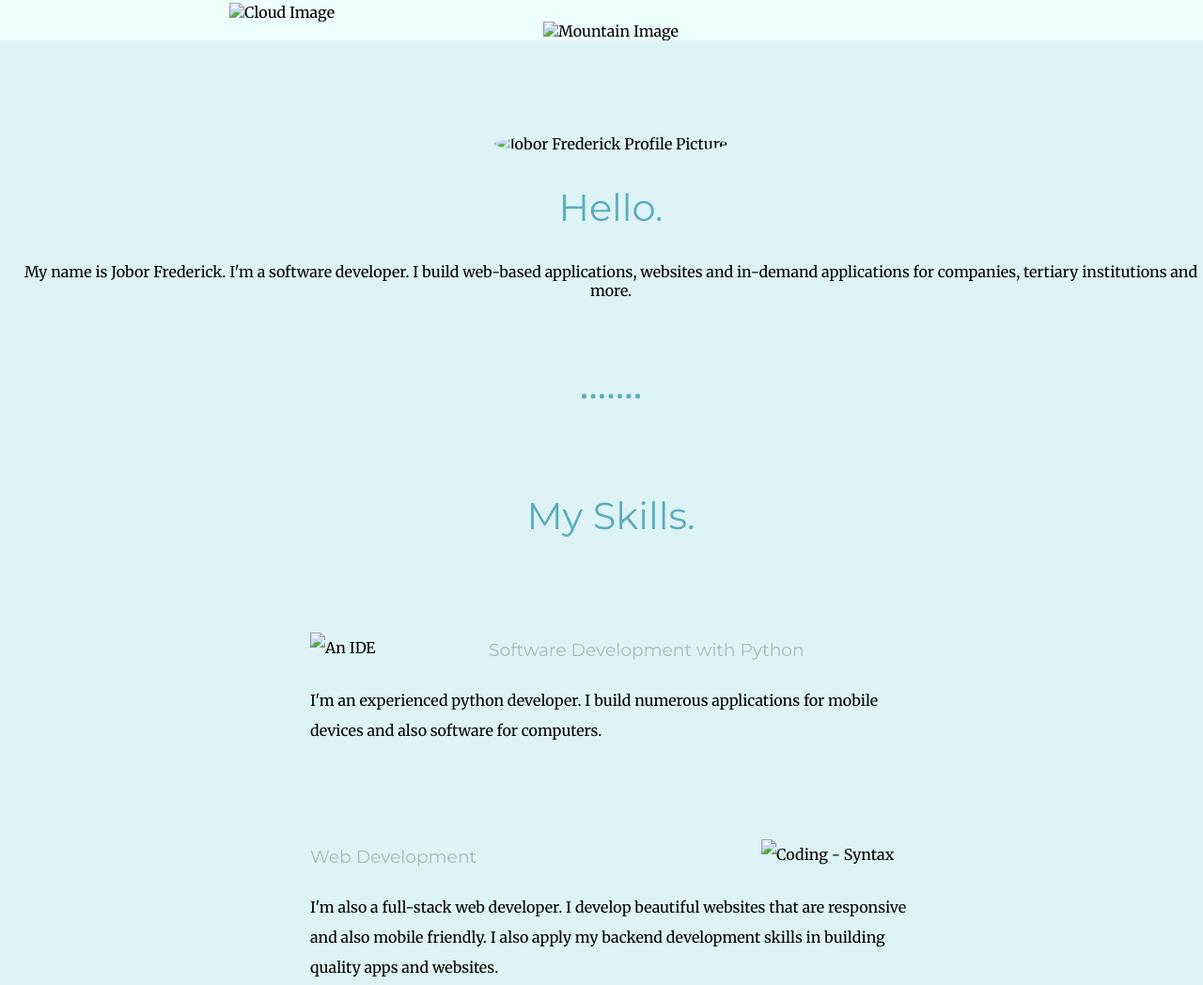
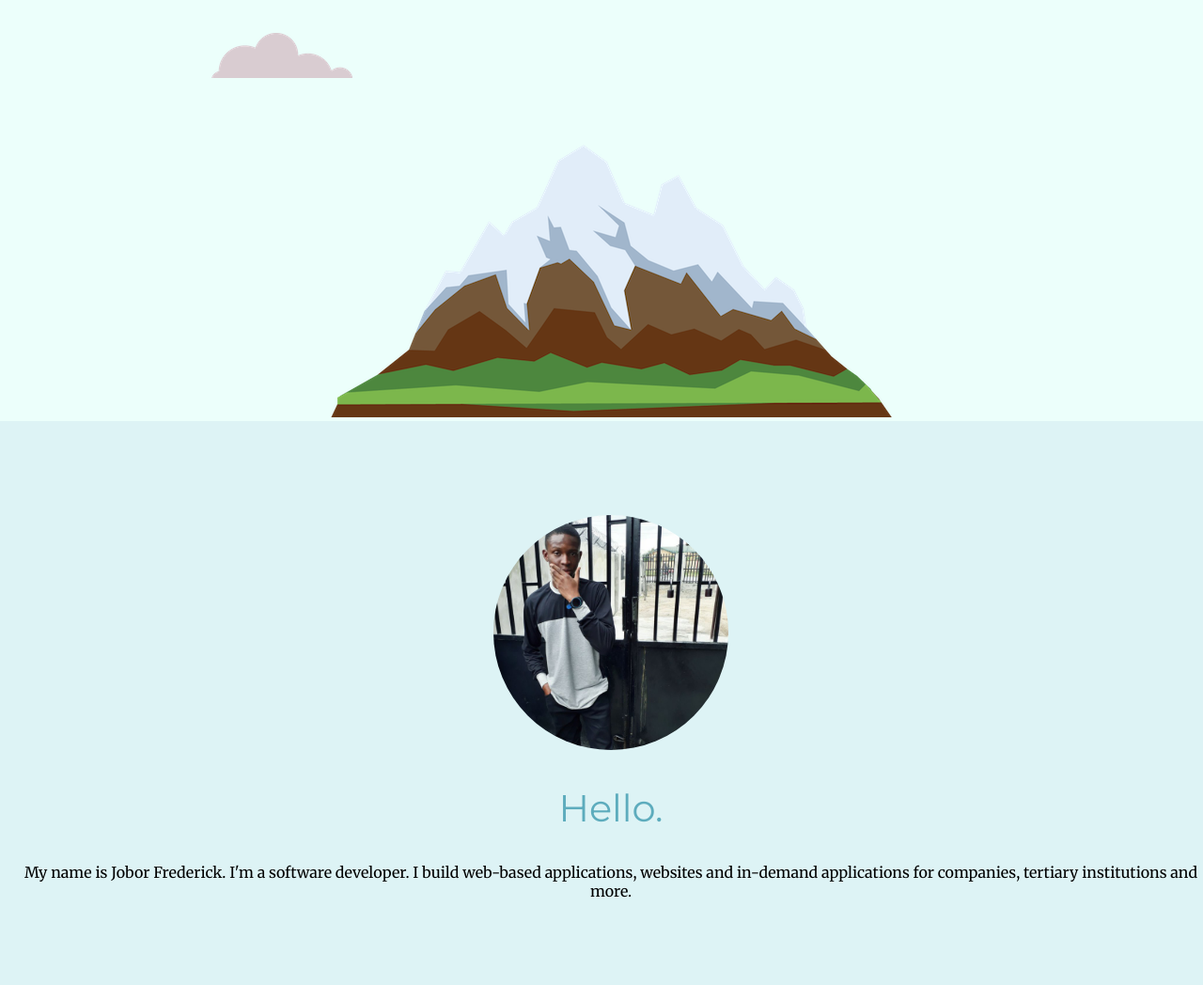
Before and after one commit to Jobor-Marho/cv, a plain HTML site: page index.html in a window 1280 px wide. Shown: the part 381-1429 px from the top of the page at 94% size. Drawn offline with Linux system fonts and the light colour scheme; files that its build step writes are made by us from their sources.

Commit message:
Update index.html

```diff
--- a/index.html
+++ b/index.html
@@ -4,22 +4,22 @@
         <meta charset="UTF-8">
         <title>Jobor Frederick</title>
         <!-- <link rel="stylesheet" href="../static/bootstrap-4.0.0/dist/css/bootstrap.css"> -->
-        <link rel="stylesheet" href="../static/CSS/styles.css">
-        <link rel="icon" href="../static/favicon.ico">
+        <link rel="stylesheet" href="CSS/styles.css">
+        <link rel="icon" href="favicon.ico">
         <link rel="preconnect" href="https://fonts.googleapis.com"><link rel="preconnect"href="https://fonts.gstatic.com" crossorigin><link href="https://fonts.googleapis.com/css2?family=Merriweather&family=Montserrat&family=Sacramento&display=swap" rel="stylesheet">
     </head>
     <body>
         <div class="top-container">
-            <img class="top-cloud" src="../static/images/cloud.png" alt="Cloud Image">
+            <img class="top-cloud" src="images/cloud.png" alt="Cloud Image">
             <h1>I'm Fred.</h1>
             <h2 class = "soft">a software developer.</h2>
-            <img class = "bottom-cloud" src="../static/images/cloud.png" alt="Cloud Image"><br>
-            <img class = "mount" src="../static/images/mountain.png" alt="Mountain Image">
+            <img class = "bottom-cloud" src="images/cloud.png" alt="Cloud Image"><br>
+            <img class = "mount" src="images/mountain.png" alt="Mountain Image">
         </div>
 <!--   ---------------------------------------------------------------------------------------------------------------->
         <div class="middle-container">
           <div class="profile">
-            <img class = "me" src="../static/me.jpeg" alt="Jobor Frederick Profile Picture">
+            <img class = "me" src="me.jpeg" alt="Jobor Frederick Profile Picture">
             <h2>Hello.</h2>
             <p>
                     My name is Jobor Frederick. I'm a software developer. I build web-based applications, websites and
@@ -31,7 +31,7 @@
           <div class="skills">
                 <h2>My Skills.</h2>
                 <div class="skill-row">
-                  <img class="code first" src="../static/programming.png" alt="An IDE">
+                  <img class="code first" src="programming.png" alt="An IDE">
 
                   <h3>Software Development with Python</h3>
                   <p>
@@ -40,7 +40,7 @@
                   </p>
                 </div>
                 <div class="skill-row">
-                  <img class="code second" src="../static/coding.png" alt="Coding - Syntax">
+                  <img class="code second" src="coding.png" alt="Coding - Syntax">
                   <h3>Web Development</h3>
                   <p>
                       I'm also a full-stack web developer. I develop beautiful websites that are responsive and also mobile
@@ -64,7 +64,7 @@
           <div class="bottom-container">
               <a class="footer-link" href="https://www.linkedin.com/in/jobor-frederick-991536210/">LinkedIn</a>
               <a class="footer-link" href="https://twitter.com/I_am_FredericK_">Twitter</a>
-              <a class="footer-link" href="https://www.appbrewery.co/">Website</a>
+              <a class="footer-link" href="#">Website</a>
               <p>© 2022 Jobor Frederick.</p>
         </div>
 
```
